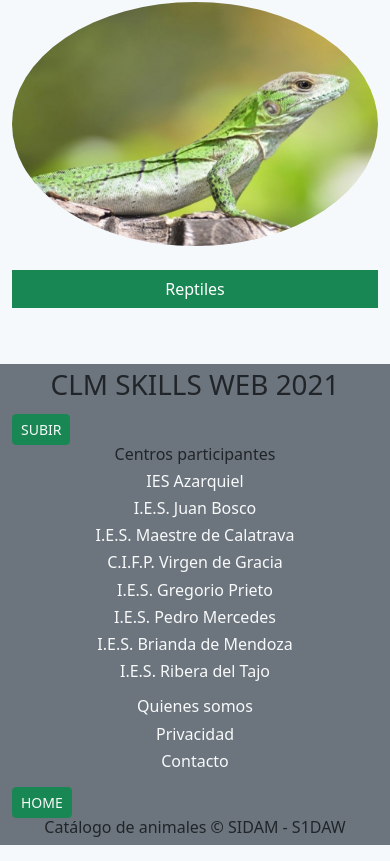
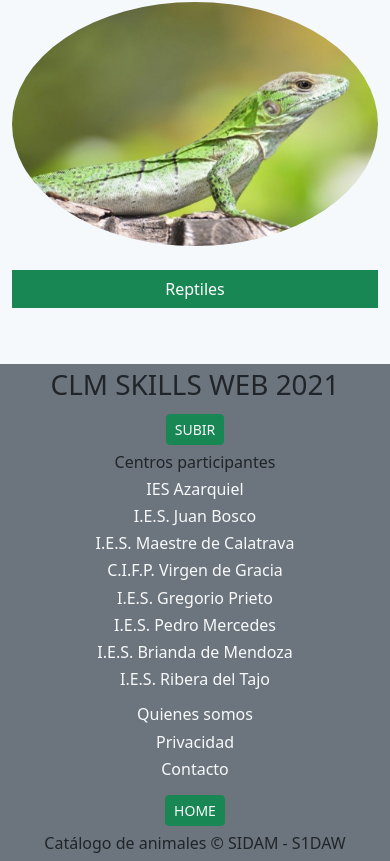
Before and after one commit to Atablo/webskill, a plain HTML site: page index.html in a window 390 px wide. Shown: the part 1868-2729 px from the top of the page. Drawn offline with nearby package versions, Linux system fonts and the light colour scheme.

Commit message:
HOME button added

```diff
--- a/index.html
+++ b/index.html
@@ -101,8 +101,8 @@
           </form>
           </div>
         </div>
-        <div class="modal-footer">
-          <button type="button" class="btn btn-success w-100 text-white close" >Entrar</button>
+        <div class="modal-footer text-center">
+          <button type="button" class="btn btn-success w-100 text-white close mb-2" >Entrar</button>
         </div>
       </div>
     </div>
@@ -209,8 +209,8 @@
     <div class="container">
       <h1 class="text-center pt-1 pb-1">CLM SKILLS WEB 2021</h1>
       <div class="row ">
-        <div class="col-md-1">
-          <a class="btn btn-success text-light btn-sm " href="#top" role="button">SUBIR</a>
+        <div class="col-md-1 text-center">
+          <a class="btn btn-success text-light btn-sm mb-2" href="#top" role="button">SUBIR</a>
         </div>
         <div class="col-md-5">
           <h6 class="text-dark text-center ">Centros participantes</h6>
@@ -264,8 +264,8 @@
             </li>
           </ul>
         </div>
-        <div class="col-md-1">
-          <a class="btn btn-success text-light btn-sm" href="index.html" role="button">HOME</a>
+        <div class="col-md-1 text-center">
+          <a class="btn btn-success text-light btn-sm mb-2" href="index.html" role="button">HOME</a>
         </div>
       </div>
     </div>
@@ -457,7 +457,7 @@
                   su transmisión
                   ulterior. En ningún caso se utilizará cookies para recoger información de carácter personal.
                 </p>
-                <div class="row justify-content-center">
+                <div class="row justify-content-center ">
                   <button type="submit" class="btn btn-success w-25  mt-3 "  data-bs-dismiss="modal">Aceptar</button>
                 </div>
               </div>
```
Also changed, not shown: catalogo.html (+4 -4 lines), quienessomos.html (+4 -4 lines).
